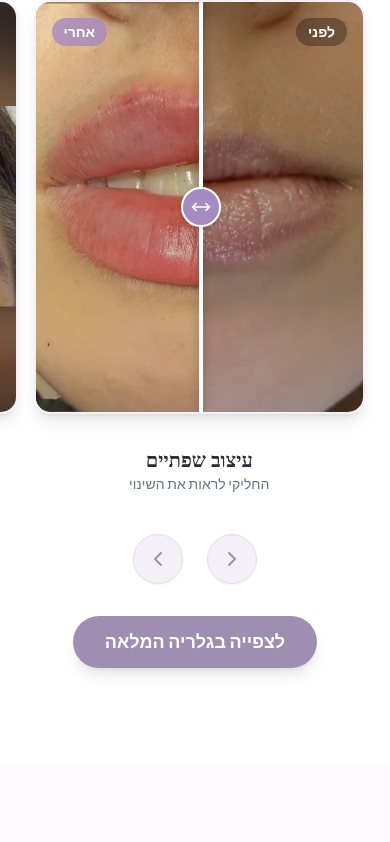
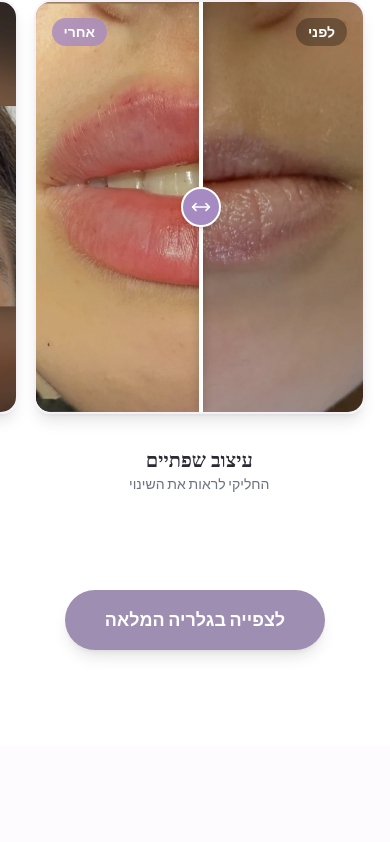
Before and after one commit to Matan22g/dr-rinat-site, a React (Vite) app: page / in a window 390 px wide. Shown: the part 5214-6056 px from the top of the page. Built offline with nearby package versions, Linux system fonts and the light colour scheme; a web font is replaced by a local one.

Commit message:
fix: enhance image comparison slider functionality and improve accessibility

```diff
--- a/src/BeforeAfterSection.jsx
+++ b/src/BeforeAfterSection.jsx
@@ -1,19 +1,15 @@
 import React, { useState, useRef, useEffect, useCallback } from 'react';
-import { MoveHorizontal, ChevronRight, ChevronLeft, ArrowLeft } from 'lucide-react'; // Added icons to import
-import { Link } from 'react-router-dom';
+import { MoveHorizontal, ChevronRight, ChevronLeft } from 'lucide-react';
 
-// --- Internal Helper for Responsive Images (<picture>) ---
+// --- Internal Helper for Responsive Images ---
 const ResponsiveImage = ({ mobileSrc, desktopSrc, alt, className }) => {
   if (!desktopSrc) {
-    // If no desktop version exists, just show the mobile/default one
     return <img src={mobileSrc} alt={alt} className={className} draggable="false" />;
   }
 
   return (
     <picture>
-      {/* If screen is wider than 768px - load desktop image */}
       <source media="(min-width: 768px)" srcSet={desktopSrc} />
-      {/* Otherwise - load mobile image */}
       <img src={mobileSrc} alt={alt} className={className} draggable="false" />
     </picture>
   );
@@ -22,7 +18,7 @@ const ResponsiveImage = ({ mobileSrc, desktopSrc, alt, className }) => {
 // --- Image Comparison Slider Component ---
 export const ImageComparison = ({
   beforeImage, afterImage,
-  beforeImageDesktop, afterImageDesktop, // Receiving new props
+  beforeImageDesktop, afterImageDesktop,
   title = "image",
   beforeLabel = "לפני", afterLabel = "אחרי"
 }) => {
@@ -30,6 +26,7 @@ export const ImageComparison = ({
   const [position, setPosition] = useState(50);
   const containerRef = useRef(null);
 
+  // Function to calculate position based on pointer X coordinate
   const handleMove = useCallback((clientX) => {
     if (!containerRef.current) return;
     const rect = containerRef.current.getBoundingClientRect();
@@ -38,18 +35,35 @@ export const ImageComparison = ({
     setPosition(newPos);
   }, []);
 
-  const onMouseDown = () => setIsResizing(true);
+  // Handlers to start dragging
+  const handleStart = (e) => {
+    // Stop propagation to prevent carousel from thinking this is a swipe
+    e.stopPropagation();
+    setIsResizing(true);
+  };
 
   useEffect(() => {
     const handleGlobalUp = () => setIsResizing(false);
-    const handleGlobalMove = (e) => { if (isResizing) handleMove(e.clientX); };
-    const handleGlobalTouchMove = (e) => { if (isResizing) handleMove(e.touches[0].clientX); };
+
+    const handleGlobalMove = (e) => {
+      if (isResizing) {
+        e.preventDefault(); // Prevent scrolling while dragging the slider
+        handleMove(e.clientX);
+      }
+    };
+
+    const handleGlobalTouchMove = (e) => {
+      if (isResizing) {
+        // e.preventDefault(); // Optional: uncomment if vertical scroll interferes
+        handleMove(e.touches[0].clientX);
+      }
+    };
 
     if (isResizing) {
       window.addEventListener('mouseup', handleGlobalUp);
       window.addEventListener('mousemove', handleGlobalMove);
       window.addEventListener('touchend', handleGlobalUp);
-      window.addEventListener('touchmove', handleGlobalTouchMove);
+      window.addEventListener('touchmove', handleGlobalTouchMove, { passive: false });
     }
     return () => {
       window.removeEventListener('mouseup', handleGlobalUp);
@@ -62,10 +76,10 @@ export const ImageComparison = ({
   return (
     <div
       ref={containerRef}
-      // Dynamic Aspect Ratio: Mobile 4/5, Desktop 16/9 (only if desktop image exists)
       className={`relative w-full rounded-2xl overflow-hidden select-none shadow-lg border border-[#F3F0F7] ${
         beforeImageDesktop ? 'aspect-[4/5] md:aspect-video' : 'aspect-[4/5]'
       }`}
+      // REMOVED onMouseDown/TouchStart from here to allow Carousel Swiping!
     >
        {/* 1. Base Image (Before) */}
        <div className="absolute inset-0 w-full h-full">
@@ -95,27 +109,22 @@ export const ImageComparison = ({
         </div>
        </div>
 
-      {/* Visible Slider Handle (no interaction) */}
+       {/* --- SLIDER HANDLE --- */}
+       {/* Events are attached HERE so only the line triggers the compare logic */}
        <div
-        className="absolute top-0 bottom-0 w-1 bg-white z-20 shadow-[0_0_10px_rgba(0,0,0,0.3)] pointer-events-none"
-        style={{ left: `${position}%` }}>
-        <div className="absolute top-1/2 left-1/2 -translate-x-1/2 -translate-y-1/2 w-10 h-10 bg-[#A68AC2] rounded-full flex items-center justify-center shadow-md border-2 border-white">
+         className="absolute top-0 bottom-0 w-1 bg-white cursor-col-resize z-20 shadow-[0_0_10px_rgba(0,0,0,0.3)]"
+         style={{ left: `${position}%`, touchAction: 'none' }}
+         onMouseDown={handleStart}
+         onTouchStart={handleStart}
+       >
+        {/* Invisible HIT AREA (Wider than the line for easy mobile grabbing) */}
+        <div className="absolute top-0 bottom-0 -left-6 w-12 h-full z-30 bg-transparent"></div>
+
+        {/* The Visible Button */}
+        <div className="absolute top-1/2 left-1/2 -translate-x-1/2 -translate-y-1/2 w-10 h-10 bg-[#A68AC2] rounded-full flex items-center justify-center shadow-md border-2 border-white z-40">
           <MoveHorizontal size={20} className="text-white" />
         </div>
       </div>
-
-      {/* --- INVISIBLE HIT AREA for slider activation --- */}
-      <div
-        className="absolute top-0 bottom-0 z-30"
-        style={{
-          left: `calc(${position}% - 20px)`, // Center the 40px hit area on the line
-          width: '40px',
-          cursor: 'col-resize',
-          touchAction: 'pan-y', // Allow vertical page scroll, but capture horizontal drag
-        }}
-        onMouseDown={onMouseDown}
-        onTouchStart={() => setIsResizing(true)}
-      />
     </div>
   );
 };
@@ -124,11 +133,9 @@ export const ImageComparison = ({
 const BeforeAfterSection = ({ images }) => {
   const scrollRef = useRef(null);
 
-  // Logic to scroll the carousel programmatically
   const scroll = (direction) => {
     if (scrollRef.current) {
       const { current } = scrollRef;
-      // Scroll amount: roughly one card width
       const scrollAmount = window.innerWidth < 768 ? window.innerWidth * 0.85 : 500;
 
       if (direction === 'left') {
@@ -190,14 +197,13 @@ const BeforeAfterSection = ({ images }) => {
                     title={pair.title || pair.displayTitle}
                     beforeImage={pair.beforeSrc || pair.before}
                     afterImage={pair.afterSrc || pair.after}
-                    // --- FIX: Passing the desktop props here ---
                     beforeImageDesktop={pair.beforeDesktopSrc || pair.desktop_before}
                     afterImageDesktop={pair.afterDesktopSrc || pair.desktop_after}
                   />
                 </div>
 
-                {/* SAFE ZONE: Text area is draggable but text is not selectable */}
-                <div className="mt-4 text-center select-none py-4 cursor-grab active:cursor-grabbing">
+                {/* SAFE ZONE: Text area */}
+                <div className="mt-4 text-center select-none py-4">
                   <h3 className="font-bold text-[#2E2A35] text-xl">{pair.title || pair.displayTitle}</h3>
                   <p className="text-gray-500 text-sm">{pair.desc || "דפדפי למקרה הבא ->"}</p>
                 </div>
@@ -209,31 +215,14 @@ const BeforeAfterSection = ({ images }) => {
           </div>
         </div>
 
-        {/* Mobile Navigation Buttons (Visible only on mobile) */}
-        <div className="flex justify-center gap-6 md:hidden -mt-6 mb-8">
-           <button
-             onClick={() => scroll('right')}
-             className="bg-[#F3F0F7] p-3 rounded-full text-[#9E8FB2] shadow-sm active:scale-95 border border-[#E5DEED]"
-             aria-label="Previous Image"
-           >
-             <ChevronRight size={24} />
-           </button>
-           <button
-             onClick={() => scroll('left')}
-             className="bg-[#F3F0F7] p-3 rounded-full text-[#9E8FB2] shadow-sm active:scale-95 border border-[#E5DEED]"
-             aria-label="Next Image"
-           >
-             <ChevronLeft size={24} />
-           </button>
-        </div>
-
+        {/* UPDATED CALL TO ACTION BUTTON */}
         <div className="text-center mt-8">
-          <Link
-            to="/gallery.html"
-            className="inline-block bg-[#9E8FB2] text-white font-bold py-3 px-8 rounded-full shadow-lg hover:bg-[#8D7FA3] transition-all active:scale-95 text-lg"
+          <a
+            href="/gallery.html" // Changed to standard anchor tag or use Link if using React Router
+            className="inline-block bg-[#9E8FB2] text-white font-bold py-4 px-10 rounded-full shadow-lg hover:bg-[#8D7FA3] transition-all active:scale-95 text-lg transform hover:-translate-y-1"
           >
             לצפייה בגלריה המלאה
-          </Link>
+          </a>
         </div>
       </div>
     </section>
```
Lines whose indentation alone changed are shown as unchanged.
